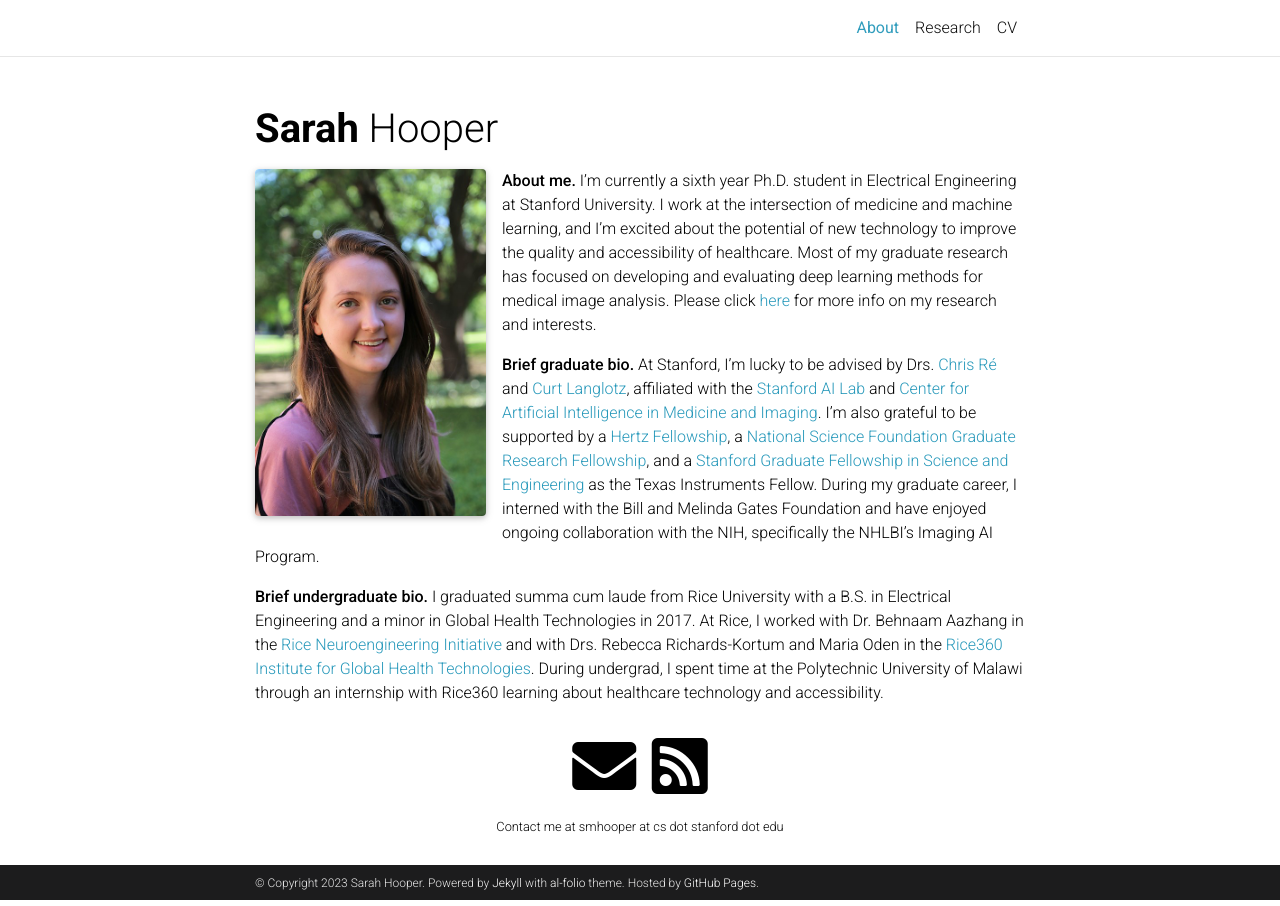
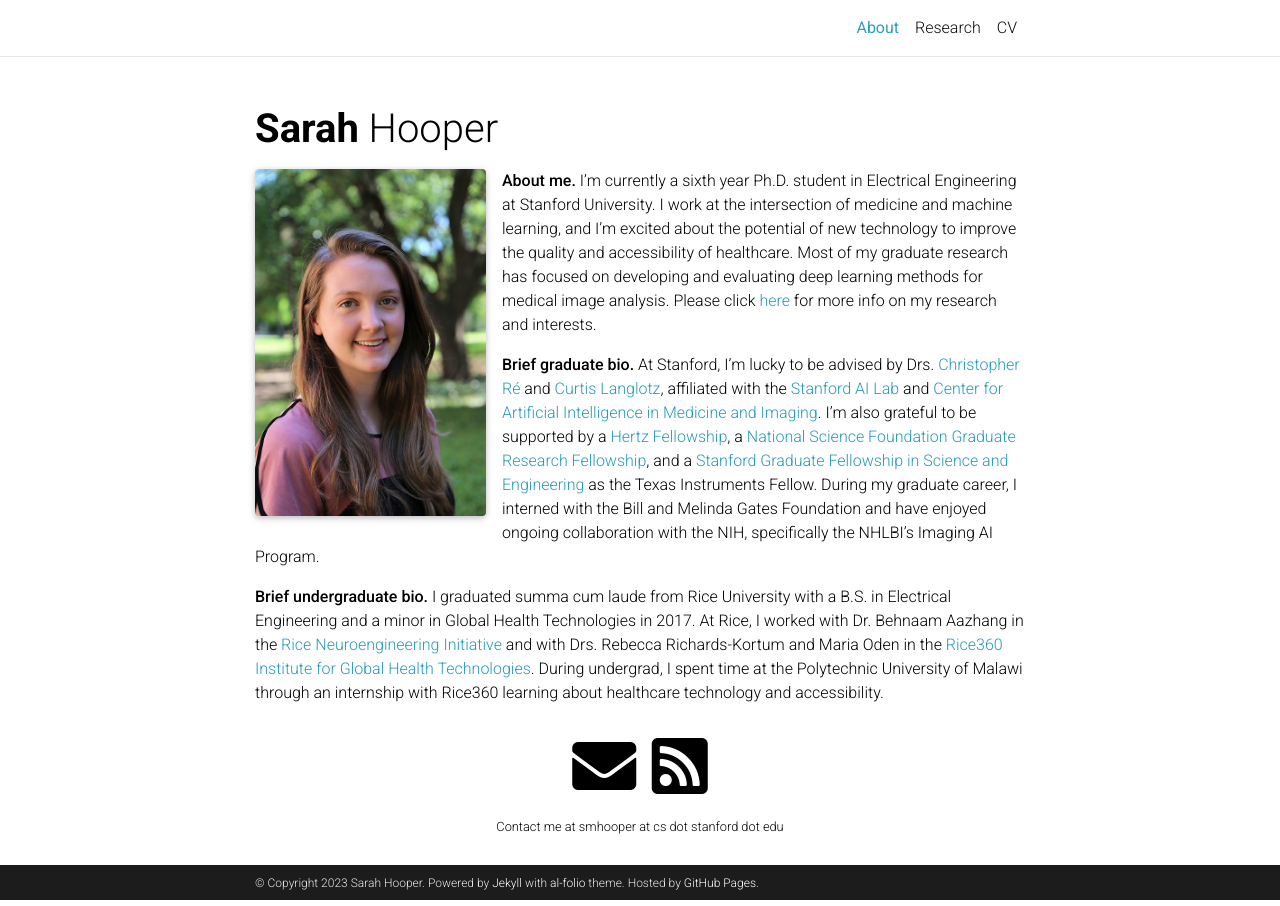
Before and after one commit to sarahmhooper/sarahmhooper.github.io, a Jekyll site: the page built from _pages/about.md, in a window 1280 px wide. Built offline with Jekyll 4.4.1, drawn with Linux system fonts in a browser that asks for light colours; full-size pictures stand in for the smaller copies a plugin makes; comment, search, counter and statistics services are not loaded; a style sheet for code colours, icons or effects is not loaded.

Commit message:
full names

```diff
--- a/_pages/about.md
+++ b/_pages/about.md
@@ -20,6 +20,6 @@
 
 **About me.** I’m currently a sixth year Ph.D. student in Electrical Engineering at Stanford University. I work at the intersection of medicine and machine learning, and I’m excited about the potential of new technology to improve the quality and accessibility of healthcare. Most of my graduate research has focused on developing and evaluating deep learning methods for medical image analysis. Please click [here](https://sarahmhooper.github.io/research/) for more info on my research and interests.
 
-**Brief graduate bio.** At Stanford, I'm lucky to be advised by Drs. [Chris Ré](https://cs.stanford.edu/~chrismre/) and [Curt Langlotz](https://profiles.stanford.edu/curtis-langlotz), affiliated with the [Stanford AI Lab](https://ai.stanford.edu/) and [Center for Artificial Intelligence in Medicine and Imaging](https://aimi.stanford.edu/). I'm also grateful to be supported by a [Hertz Fellowship](https://www.hertzfoundation.org/the-fellowship/), a [National Science Foundation Graduate Research Fellowship](https://www.nsfgrfp.org/), and a [Stanford Graduate Fellowship in Science and Engineering](https://vpge.stanford.edu/fellowships-funding/sgf) as the Texas Instruments Fellow. During my graduate career, I interned with the Bill and Melinda Gates Foundation and have enjoyed ongoing collaboration with the NIH, specifically the NHLBI’s Imaging AI Program.
+**Brief graduate bio.** At Stanford, I'm lucky to be advised by Drs. [Christopher Ré](https://cs.stanford.edu/~chrismre/) and [Curtis Langlotz](https://profiles.stanford.edu/curtis-langlotz), affiliated with the [Stanford AI Lab](https://ai.stanford.edu/) and [Center for Artificial Intelligence in Medicine and Imaging](https://aimi.stanford.edu/). I'm also grateful to be supported by a [Hertz Fellowship](https://www.hertzfoundation.org/the-fellowship/), a [National Science Foundation Graduate Research Fellowship](https://www.nsfgrfp.org/), and a [Stanford Graduate Fellowship in Science and Engineering](https://vpge.stanford.edu/fellowships-funding/sgf) as the Texas Instruments Fellow. During my graduate career, I interned with the Bill and Melinda Gates Foundation and have enjoyed ongoing collaboration with the NIH, specifically the NHLBI’s Imaging AI Program.
 
 **Brief undergraduate bio.** I graduated summa cum laude from Rice University with a B.S. in Electrical Engineering and a minor in Global Health Technologies in 2017. At Rice, I worked with Dr. Behnaam Aazhang in the [Rice Neuroengineering Initiative](https://neuroengineering.rice.edu/) and with Drs. Rebecca Richards-Kortum and Maria Oden in the [Rice360 Institute for Global Health Technologies](https://www.rice360.rice.edu/). During  undergrad, I spent time at the Polytechnic University of Malawi through an internship with Rice360 learning about healthcare technology and accessibility.
```
